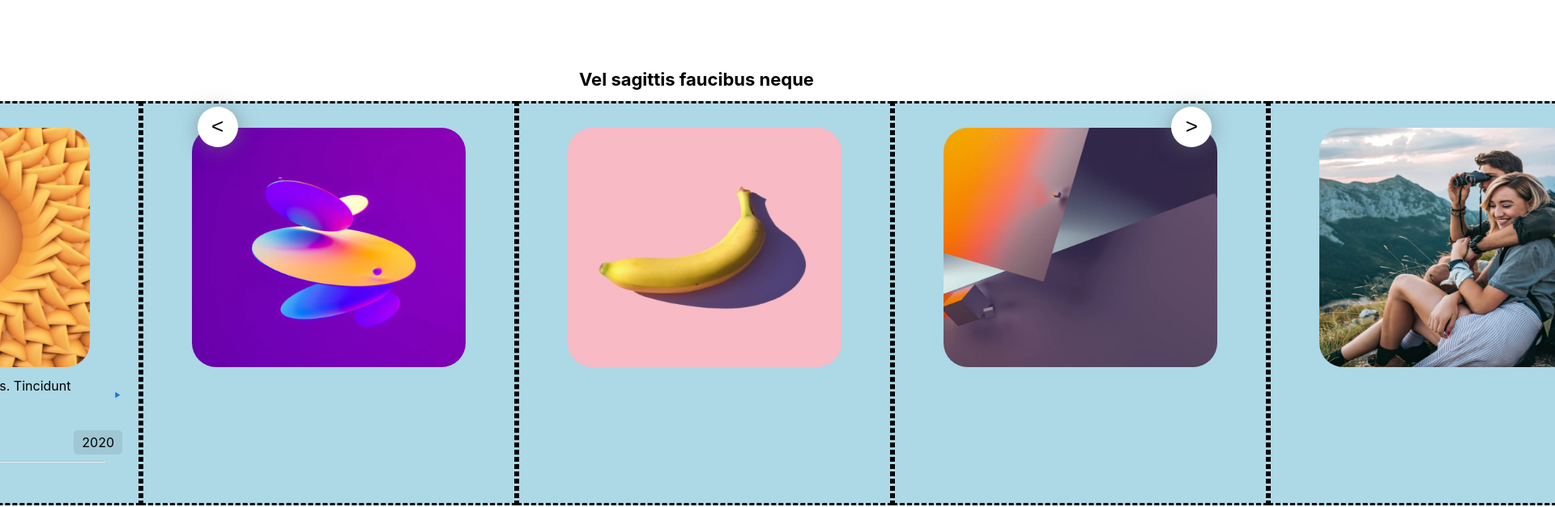
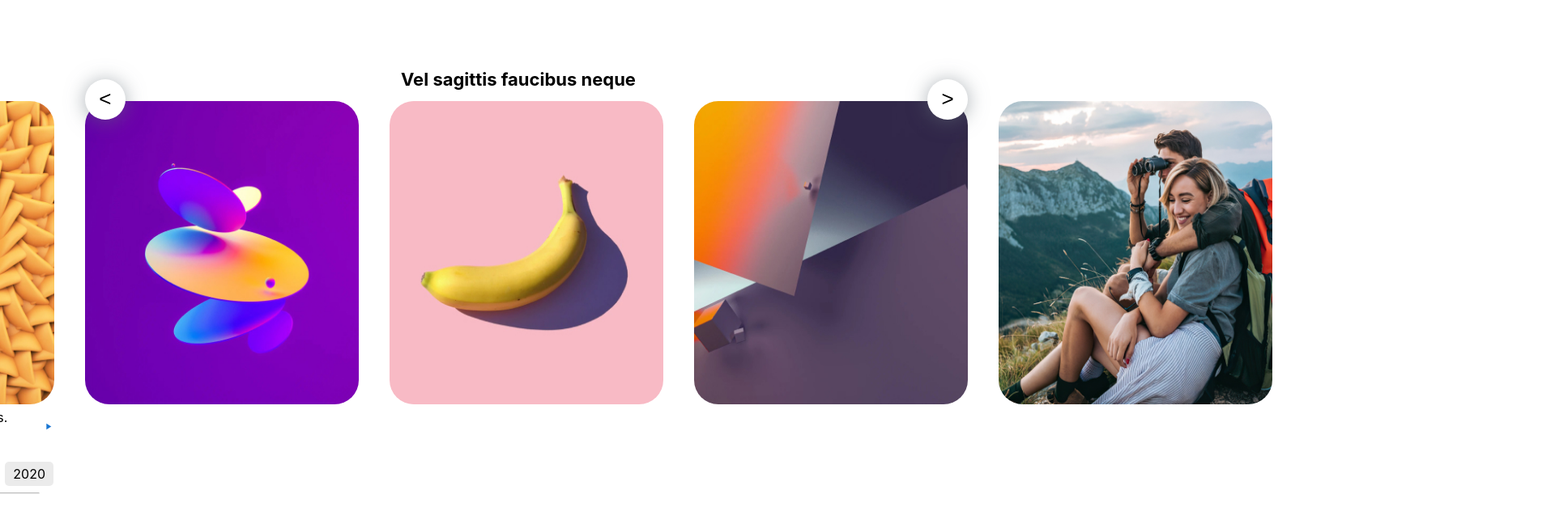
Before and after one commit to Bolio/landing-page-flow, a React (Vite) app: page / in a window 1280 px wide. Shown: the part 960-1587 px from the top of the page at 81% size, 1920 px wide, since content can reach past the window. Built offline with nearby package versions, Linux system fonts and the light colour scheme.

Commit message:
Fix styles

```diff
--- a/src/components/Carousel/index.jsx
+++ b/src/components/Carousel/index.jsx
@@ -8,7 +8,7 @@ const GalleryStyled = styled.div`
   position: relative;
   width: 100%;
   height: 500px;
-  background-color: green;
+  /* background-color: green; */
 
   left: -290px;
   width: calc(100% + 600px);
@@ -22,16 +22,16 @@ const GalleryCellStyled = styled.div`
   /* align-items: center; */
   width: 100%;
   height: 100%;
-  background-color: lightblue;
-  border-style: dashed;
+  /* background-color: lightblue; */
+  /* border-style: dashed; */
   flex-wrap: wrap;
   img {
     position: relative;
-    top: 30px;
-    /* width: 90%;
-    height: 60%; */
-    width: 338px;
-    height: 296px;
+    /* top: 30px; */
+    width: 90%;
+    height: 75%;
+    /* width: 338px;
+    height: 296px; */
     border-radius: 30px;
   }
   div {
@@ -91,7 +91,7 @@ const GalleryCellStyled = styled.div`
 
 const CircularButton = styled.button`
   position: absolute;
-  top: 7px;
+  top: -27px;
   width: 50px;
   height: 50px;
   border-radius: 50%;
@@ -104,14 +104,14 @@ const CircularButton = styled.button`
     props.left &&
     css`
       background-color: white;
-      left: 23%;
+      left: 21%;
     `}
 
   ${(props) =>
     props.right &&
     css`
       background-color: white;
-      right: 23%;
+      right: 21%;
     `}
 `;
 
```
